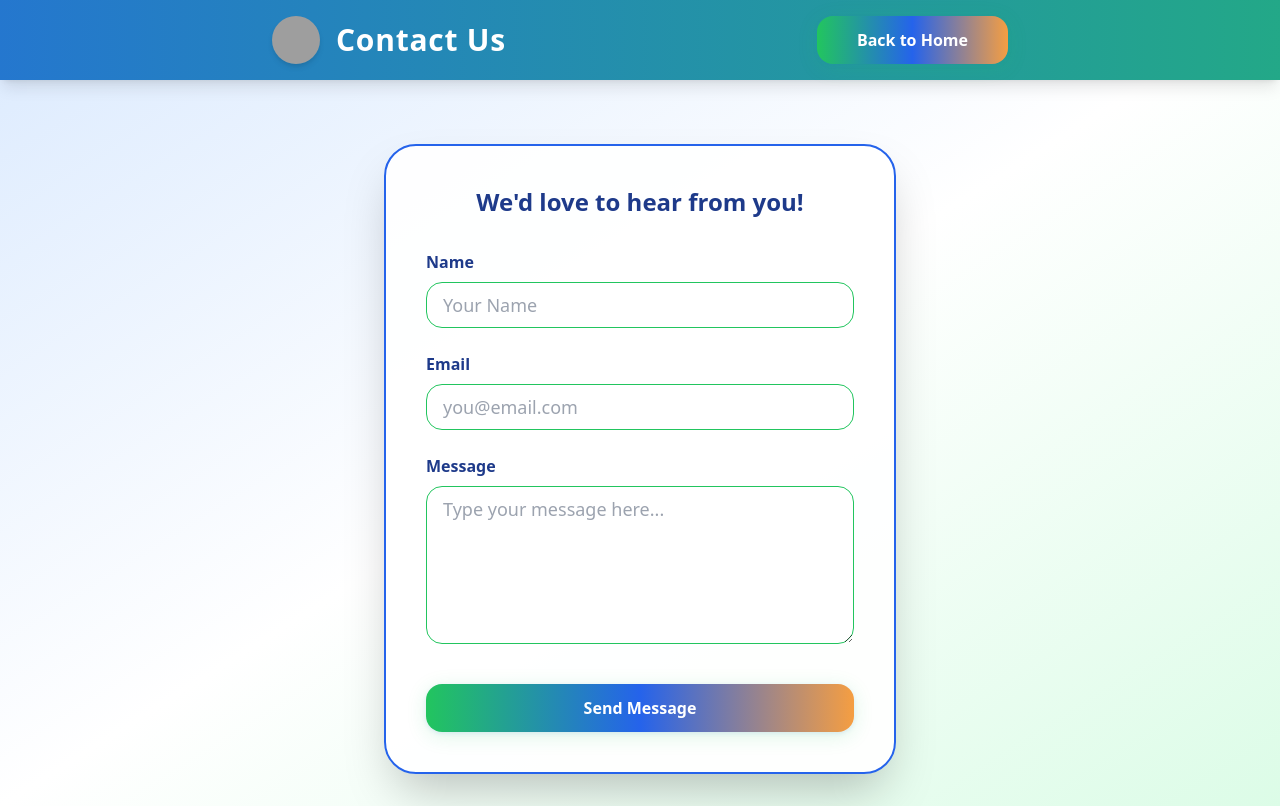
After one commit to Abhaysharma85/Civic-Chatbot, a Flask app: page /contact in a window 1280 px wide. The commit adds this page. Run offline with Flask 3, Linux system fonts and the light colour scheme; some libraries are stand-ins or nearby versions; grey boxes are pictures that could not be loaded.

Commit message:
Some Changes

```diff
--- a/app.py
+++ b/app.py
@@ -4,6 +4,10 @@ import os
 from functools import wraps
 import secrets
 from rapidfuzz import fuzz, process
+import google.generativeai as genai
+from dotenv import load_dotenv
+load_dotenv()
+import requests
 
 app = Flask(__name__, template_folder='templates', static_folder='static')
 
@@ -11,7 +15,7 @@ FAQ_FILE = 'faqs.json'
 
 # Use a secure random secret key for session management
 app.secret_key = secrets.token_hex(32)
-ADMIN_PASSWORD = 'abhay'  # Change this to your desired admin password
+ADMIN_PASSWORD = os.environ.get('ADMIN_PASSWORD')
 
 def load_faqs():
     # Load FAQs as a list of sections, each with a name and faqs array
@@ -42,6 +46,35 @@ def find_answer(question, sections, threshold=70):
         return candidates[idx][1]
     return "Sorry, I don't know the answer to that."
 
+def gemini_flash_response(user_input):
+    api_key = os.environ.get("GEMINI_API_KEY")
+    url = f"https://generativelanguage.googleapis.com/v1beta/models/gemini-2.0-flash:generateContent?key={api_key}"
+    headers = {"Content-Type": "application/json"}
+    # Prepend instruction to the user input
+    prompt = (
+        "Please answer the following question in a single paragraph of about 40 to 50 words, "
+        "and then provide a concise list of the most important steps related to the answer. "
+        "\nQuestion: " + user_input
+    )
+    data = {
+        "contents": [
+            {
+                "parts": [
+                    {"text": prompt}
+                ]
+            }
+        ]
+    }
+    resp = requests.post(url, headers=headers, json=data)
+    if resp.ok:
+        result = resp.json()
+        try:
+            return result["candidates"][0]["content"]["parts"][0]["text"]
+        except Exception:
+            return str(result)
+    else:
+        return f"Error from Gemini API: {resp.text}"
+
 @app.route('/')
 def index():
     return render_template('chat.html')
@@ -51,6 +84,16 @@ def chat():
     user_input = request.form['question']
     sections = load_faqs()
     answer = find_answer(user_input, sections)
+    # If FAQ has a real answer, return it
+    if answer != "Sorry, I don't know the answer to that.":
+        return jsonify({'answer': answer})
+    # If not, check for card-related keywords
+    keywords = ['aadhaar', 'adhar', 'pan card', 'voter card']
+    user_input_lower = user_input.lower()
+    if any(keyword in user_input_lower for keyword in keywords):
+        gemini_answer = gemini_flash_response(user_input)
+        return jsonify({'answer': gemini_answer})
+    # Otherwise, return the default FAQ not found response
     return jsonify({'answer': answer})
 
 @app.route('/login', methods=['GET', 'POST'])
@@ -145,5 +188,16 @@ def questions():
     sections = load_faqs()
     return render_template('questions.html', sections=sections)
 
+@app.route('/contact', methods=['GET', 'POST'])
+def contact():
+    if request.method == 'POST':
+        name = request.form.get('name')
+        email = request.form.get('email')
+        message = request.form.get('message')
+        # Here you could add logic to store or send the message
+        flash('Thank you for contacting us! We have received your message.', 'success')
+        return redirect(url_for('contact'))
+    return render_template('contact.html')
+
 if __name__ == '__main__':
     app.run(debug=True)
--- /dev/null
+++ b/templates/contact.html
@@ -0,0 +1,80 @@
+<!DOCTYPE html>
+<html lang="en">
+<head>
+    <meta charset="UTF-8">
+    <title>Contact Us - Government Civic Chatbot</title>
+    <script src="https://cdn.tailwindcss.com"></script>
+    <link rel="icon" href="https://upload.wikimedia.org/wikipedia/commons/5/55/Emblem_of_India.svg">
+    <style>
+        .contact-gradient {
+            background: linear-gradient(270deg, #2563eb, #f59e42, #22c55e, #2563eb);
+            background-size: 600% 600%;
+            animation: gradientMove 6s ease-in-out infinite;
+        }
+        @keyframes gradientMove {
+            0% {background-position:0% 50%}
+            50% {background-position:100% 50%}
+            100% {background-position:0% 50%}
+        }
+        .contact-form-advanced {
+            box-shadow: 0 8px 32px 0 rgba(37,99,235,0.18), 0 1.5px 4px 0 rgba(34,197,94,0.10);
+            border-radius: 2rem;
+            background: rgba(255,255,255,0.95);
+            border: 2px solid #2563eb;
+        }
+        .contact-form-advanced input, .contact-form-advanced textarea {
+            border-radius: 1rem;
+            border: 1.5px solid #22c55e;
+            transition: border 0.2s;
+        }
+        .contact-form-advanced input:focus, .contact-form-advanced textarea:focus {
+            border-color: #f59e42;
+            outline: none;
+        }
+        .contact-btn {
+            background: linear-gradient(90deg, #22c55e 0%, #2563eb 50%, #f59e42 100%);
+            color: white;
+            font-weight: 600;
+            border-radius: 1rem;
+            padding: 0.75rem 2.5rem;
+            border: none;
+            box-shadow: 0 4px 20px 0 rgba(34,197,94,0.15), 0 1.5px 4px 0 rgba(37,99,235,0.10);
+            transition: all 0.3s cubic-bezier(.4,2,.6,1);
+        }
+        .contact-btn:hover {
+            background: linear-gradient(90deg, #16a34a 0%, #1d4ed8 50%, #ea580c 100%);
+            box-shadow: 0 6px 24px 0 rgba(34,197,94,0.25), 0 2px 8px 0 rgba(37,99,235,0.15);
+            transform: scale(1.07) rotate(-1deg);
+        }
+    </style>
+</head>
+<body class="bg-gradient-to-br from-blue-100 via-white to-green-100 min-h-screen flex flex-col overflow-hidden">
+    <header class="contact-gradient text-white py-4 shadow-lg relative z-10">
+        <div class="max-w-3xl mx-auto flex items-center gap-6 px-4 justify-between">
+            <div class="flex items-center gap-4 min-w-0">
+                <img src="https://upload.wikimedia.org/wikipedia/commons/5/55/Emblem_of_India.svg" alt="Government Emblem" class="w-12 h-12 rounded-full shadow-md flex-shrink-0" aria-label="Government Emblem">
+                <span class="text-2xl sm:text-3xl font-bold tracking-wide truncate">Contact Us</span>
+            </div>
+            <a href="/" class="contact-btn">Back to Home</a>
+        </div>
+    </header>
+    <main class="flex-1 flex flex-col items-center justify-center relative z-10 px-4 py-8 mt-8">
+        <form class="contact-form-advanced w-full max-w-lg p-10 mx-auto flex flex-col gap-6 shadow-2xl" method="post" action="#">
+            <h2 class="text-2xl font-bold text-blue-900 mb-2 text-center">We'd love to hear from you!</h2>
+            <div class="flex flex-col gap-2">
+                <label for="name" class="font-semibold text-blue-900">Name</label>
+                <input type="text" id="name" name="name" required class="px-4 py-2 text-lg" placeholder="Your Name">
+            </div>
+            <div class="flex flex-col gap-2">
+                <label for="email" class="font-semibold text-blue-900">Email</label>
+                <input type="email" id="email" name="email" required class="px-4 py-2 text-lg" placeholder="you@email.com">
+            </div>
+            <div class="flex flex-col gap-2">
+                <label for="message" class="font-semibold text-blue-900">Message</label>
+                <textarea id="message" name="message" rows="5" required class="px-4 py-2 text-lg" placeholder="Type your message here..."></textarea>
+            </div>
+            <button type="submit" class="contact-btn mt-4">Send Message</button>
+        </form>
+    </main>
+</body>
+</html>
```
Also changed, not shown: templates/chat.html (+15 -0 lines), templates/questions.html (+15 -0 lines), 1 other file.
